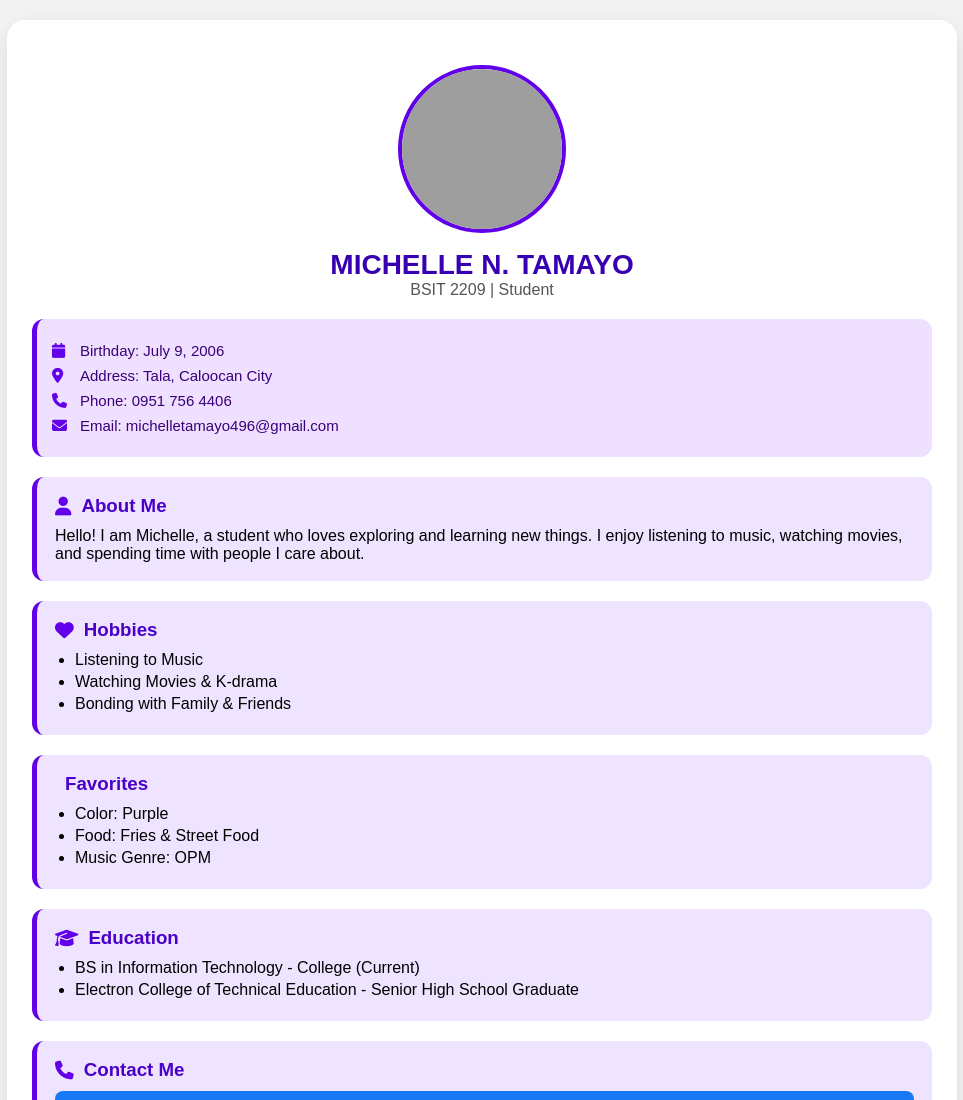
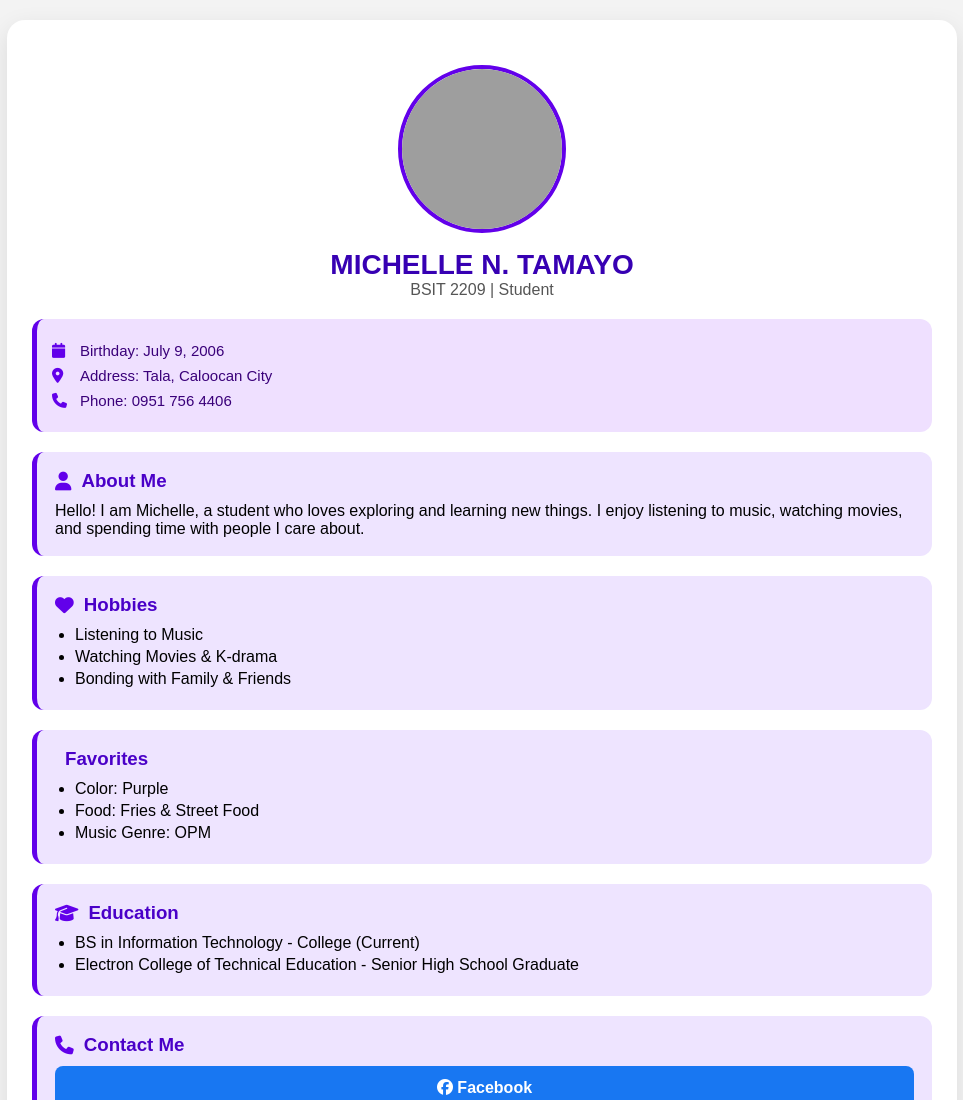
Before and after one commit to michelletamayo/2209-WEB101-TAMAYO, a plain HTML site: page index.html in a window 1280 px wide. Shown: the top 1100 px of the page, without its empty margins (158-1121 px from the left). Drawn offline with Linux system fonts and the light colour scheme; grey boxes are pictures that could not be loaded; some icons are missing.

Commit message:
Remove email from info card in index.html
Removed personal email information from the info card.

```diff
--- a/index.html
+++ b/index.html
@@ -144,8 +144,7 @@
         <div class="info-item"><i class="fas fa-calendar"></i> Birthday: July 9, 2006</div>
         <div class="info-item"><i class="fas fa-location-dot"></i> Address: Tala, Caloocan City</div>
         <div class="info-item"><i class="fas fa-phone"></i> Phone: 0951 756 4406</div>
-        <div class="info-item"><i class="fas fa-envelope"></i> Email: michelletamayo496@gmail.com</div>
-    </div>
+     </div>
 
     <div class="section">
         <h3><i class="fas fa-user"></i> About Me</h3>
```
